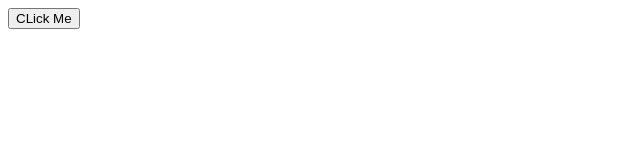
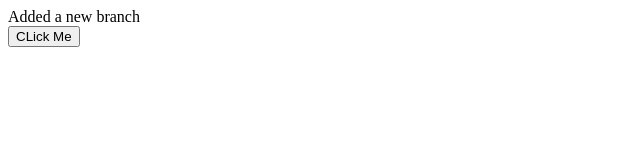
Before and after one commit to carreracode/TestBranch, a plain HTML site: page index.html in a window 1280 px wide. Shown: the whole page, without its empty margins (0-640 px from the left). Drawn offline with Linux system fonts and the light colour scheme.

Commit message:
added a new Branch Data
modified the same file

```diff
--- a/index.html
+++ b/index.html
@@ -8,6 +8,8 @@
 </head>
 <body>
 
+
+    <div>Added a new branch</div>
     <button id="myBtn">CLick Me</button>
 
     <script>
```
